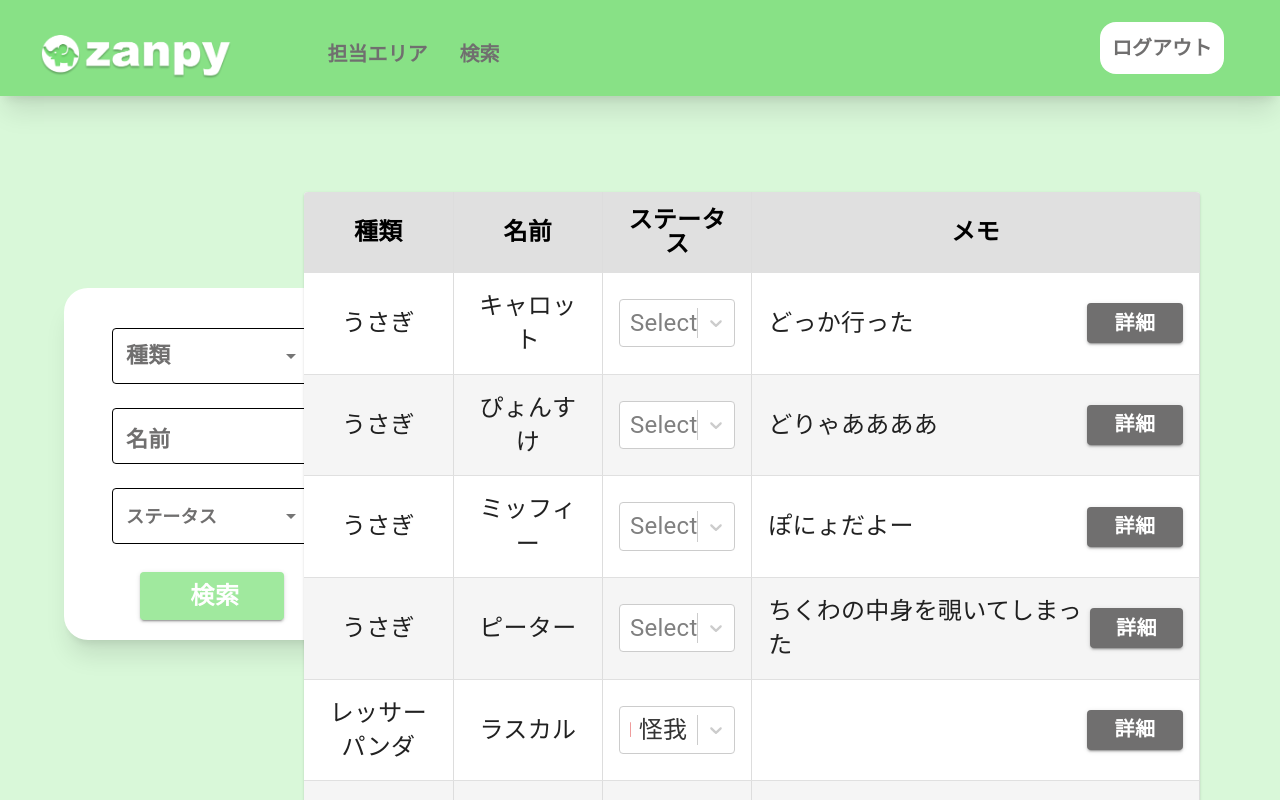
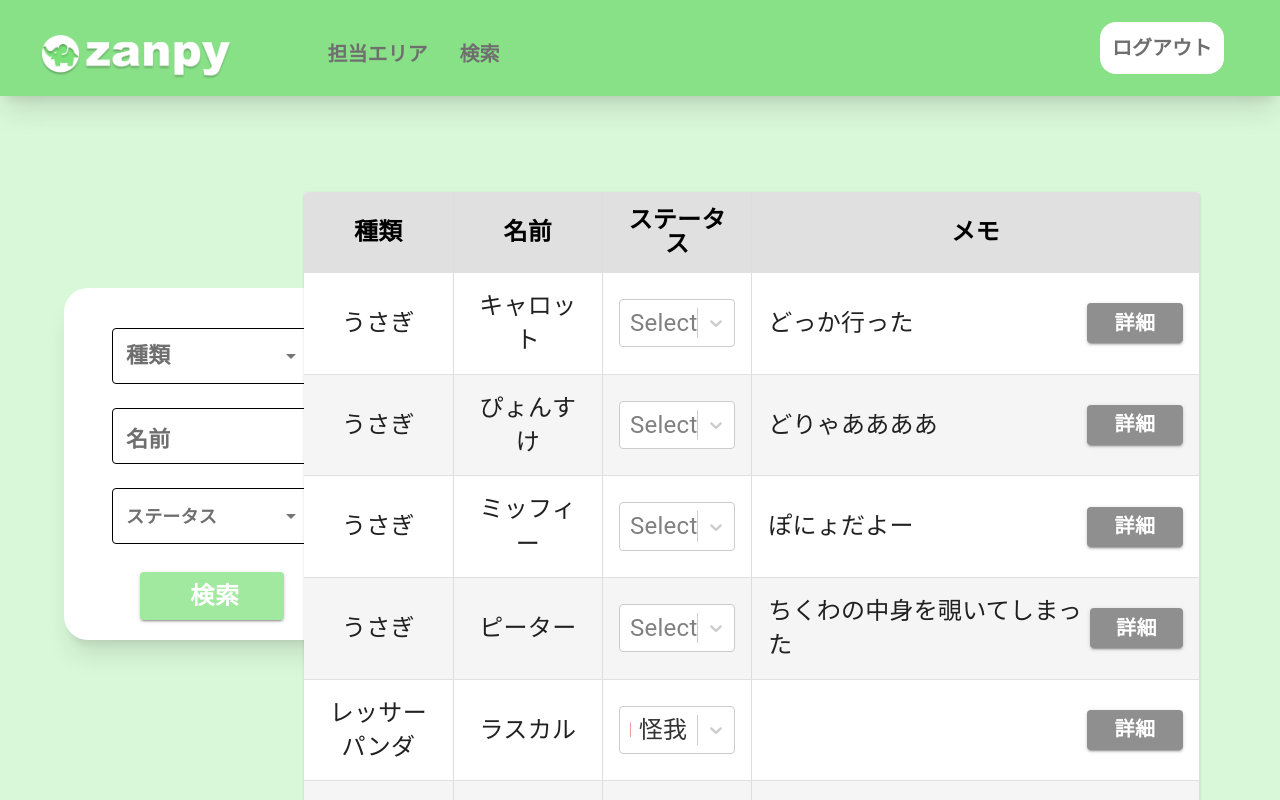
Before and after one commit to Fuuma0000/zanpy, a React (Create React App) app: page /memo in a window 1280 px wide. Shown: the top 800 px of the page. Built offline with nearby package versions, Linux system fonts and the light colour scheme.

Commit message:
[change]色薄くした

```diff
--- a/src/components/DetailButton.jsx
+++ b/src/components/DetailButton.jsx
@@ -9,7 +9,7 @@ const DetailButton = () => {
     <Button
       variant='contained'
       style={{
-        backgroundColor: "#706F6F",
+        backgroundColor: "#8F8F8F",
         fontWeight: 900,
         fontSize: 20,
       }}
```
